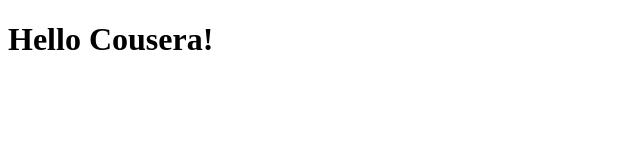
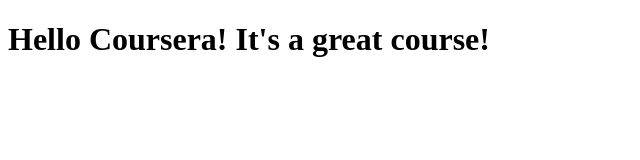
Before and after one commit to zvrc/Ckurs-, a plain HTML site: page site/index.html in a window 1280 px wide. Shown: the whole page, without its empty margins (0-640 px from the left). Drawn offline with Linux system fonts and the light colour scheme.

Commit message:
Small addittion to our page content.

```diff
--- a/site/index.html
+++ b/site/index.html
@@ -4,6 +4,6 @@
 	<title>Hello Coursera!</title>
 </head>
 <body>
-<h1>Hello Cousera!</h1>
+<h1>Hello Coursera! It's a great course!</h1>
 </body>
 </html>
```
